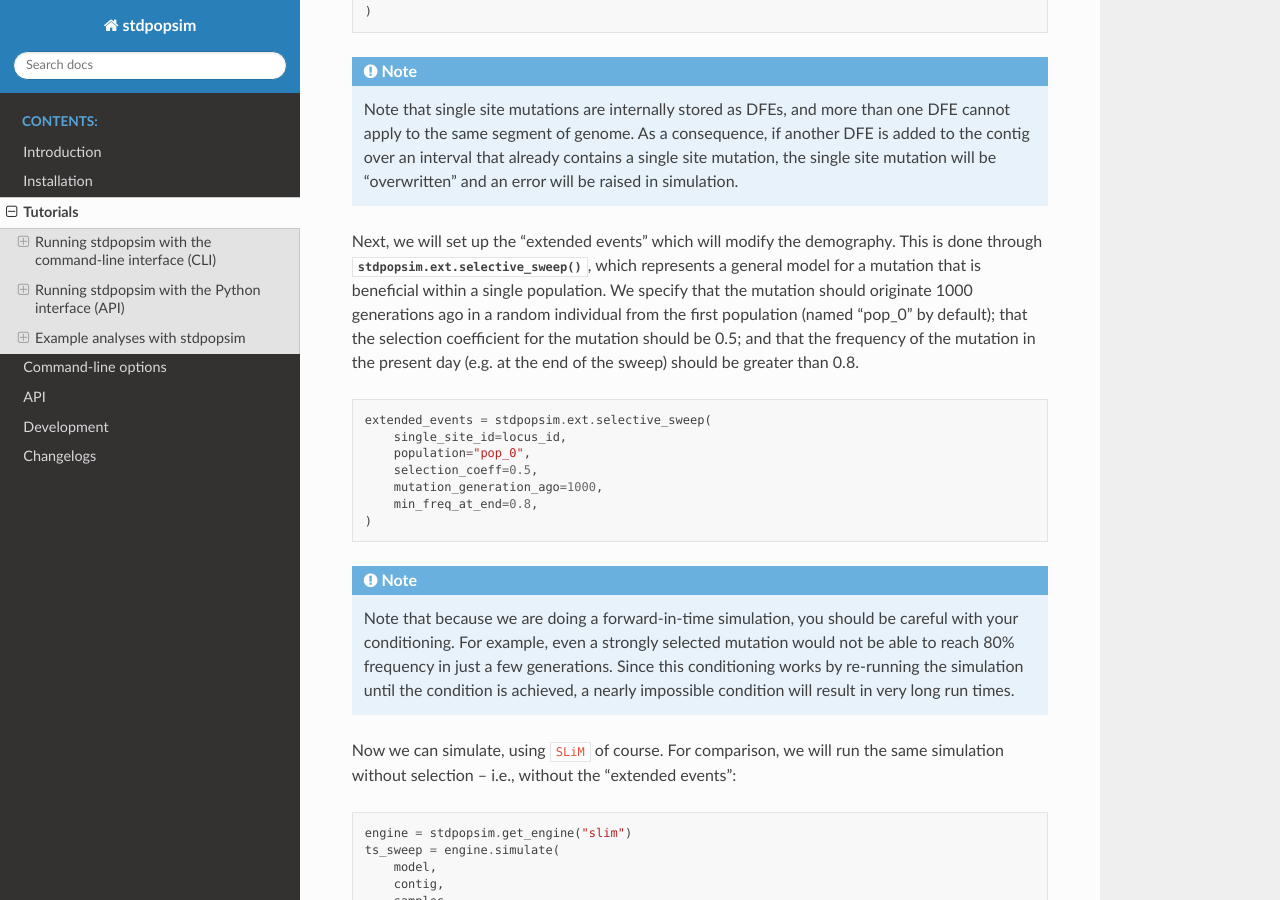
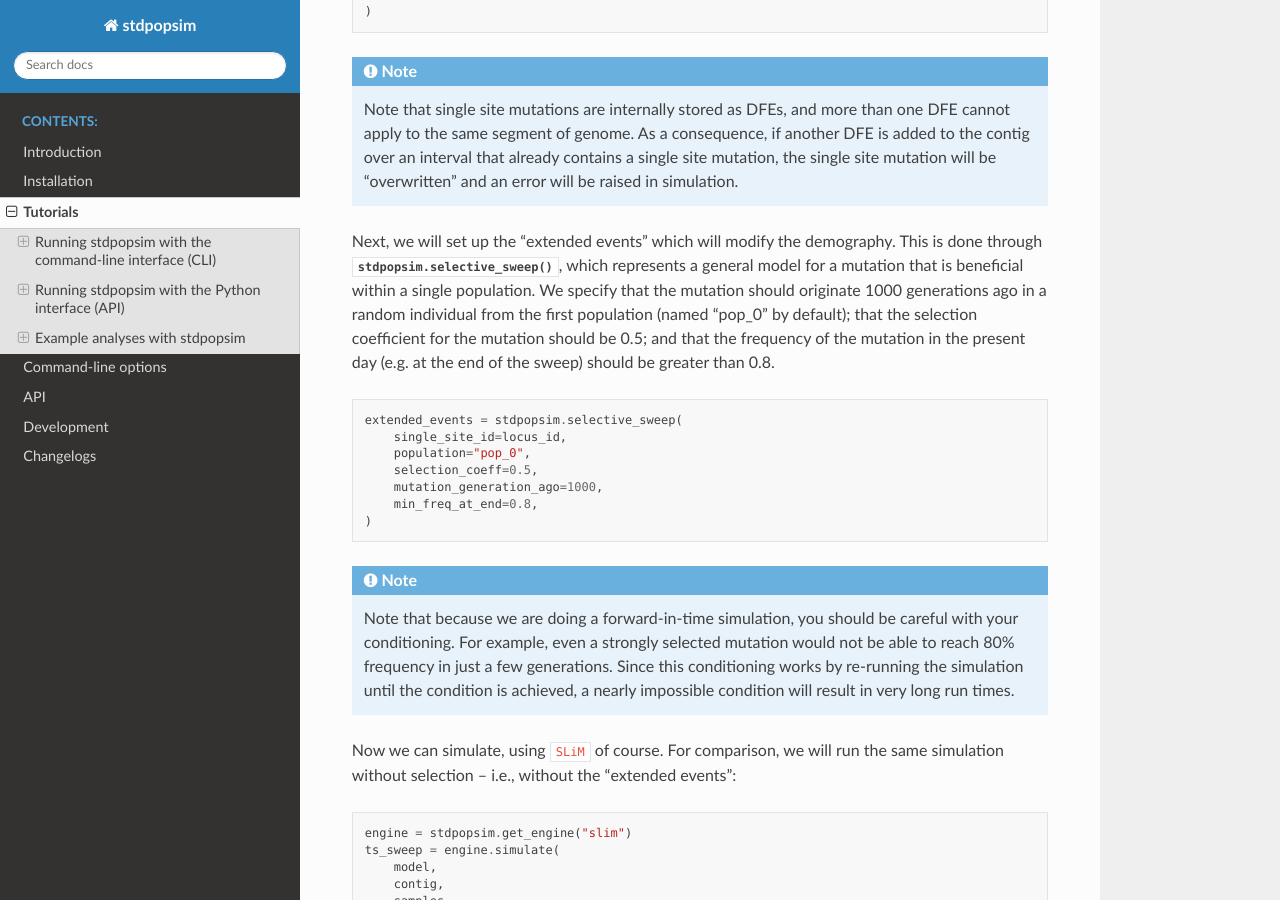
Before and after one commit to popsim-consortium/stdpopsim, a Sphinx documentation site: the page built from docs/tutorial.rst, in a window 1280 px wide and 900 px high, scrolled down 21963 px. Built offline with Sphinx 7.4.7 and the Read the Docs theme 2.0.0, drawn with Linux system fonts in a browser that asks for light colours; pages that are not in the unit, such as notebooks, are missing from menus.

Commit message:
Remove ext from docs

```diff
--- a/docs/selection_example.py
+++ b/docs/selection_example.py
@@ -62,7 +62,7 @@ def adaptive_introgression(seed):
     # generations before present.
     extended_events = [
         # Draw mutation in DenA.
-        stdpopsim.ext.DrawMutation(
+        stdpopsim.DrawMutation(
             time=T_mut,
             single_site_id=locus_id,
             population="DenA",
@@ -74,11 +74,11 @@ def adaptive_introgression(seed):
         # returned to the point where the mutation was introduced.
         # Conditioning should start one generation after T_mut (not at T_mut!),
         # to avoid checking for the mutation before SLiM can introduce it.
-        stdpopsim.ext.ConditionOnAlleleFrequency(
+        stdpopsim.ConditionOnAlleleFrequency(
             # Note: if T_mut ~= T_Den_split, then we end up with:
             #       GenerationAfter(T_mut) < T_Den_split,
             #       which will give an error due to "start_time < end_time".
-            start_time=stdpopsim.ext.GenerationAfter(T_mut),
+            start_time=stdpopsim.GenerationAfter(T_mut),
             end_time=T_Den_split,
             single_site_id=locus_id,
             population="DenA",
@@ -87,8 +87,8 @@ def adaptive_introgression(seed):
         ),
         # Denisovans split into DenA and Den1 at time T_Den_split,
         # so now we condition on having AF > 0 in Den1.
-        stdpopsim.ext.ConditionOnAlleleFrequency(
-            start_time=stdpopsim.ext.GenerationAfter(T_Den_split),
+        stdpopsim.ConditionOnAlleleFrequency(
+            start_time=stdpopsim.GenerationAfter(T_Den_split),
             end_time=T_mig,
             single_site_id=locus_id,
             population="Den1",
@@ -97,8 +97,8 @@ def adaptive_introgression(seed):
         ),
         # The Den1 lineage has migrants entering the Papaun lineage at T_mig,
         # so condition on AF > 0 in Papuans.
-        stdpopsim.ext.ConditionOnAlleleFrequency(
-            start_time=stdpopsim.ext.GenerationAfter(T_mig),
+        stdpopsim.ConditionOnAlleleFrequency(
+            start_time=stdpopsim.GenerationAfter(T_mig),
             end_time=0,
             single_site_id=locus_id,
             population="Papuan",
@@ -108,7 +108,7 @@ def adaptive_introgression(seed):
         # The mutation is positively selected in Papuans at T_sel.
         # Note that this will have no effect, unless/until a mutation with the
         # specified mutation_type_id is found in the population.
-        stdpopsim.ext.ChangeMutationFitness(
+        stdpopsim.ChangeMutationFitness(
             start_time=T_sel,
             end_time=0,
             single_site_id=locus_id,
@@ -117,7 +117,7 @@ def adaptive_introgression(seed):
             dominance_coeff=0.5,
         ),
         # Condition on AF > 0.05 in Papuans at the end of the simulation.
-        stdpopsim.ext.ConditionOnAlleleFrequency(
+        stdpopsim.ConditionOnAlleleFrequency(
             start_time=0,
             end_time=0,
             single_site_id=locus_id,
--- a/docs/tutorial.rst
+++ b/docs/tutorial.rst
@@ -1070,7 +1070,7 @@ resulting simulation:
 .. code-block:: python
 
     selection_coeffs = [
-        stdpopsim.ext.selection_coeff_from_mutation(ts, mut) for mut in ts.mutations()
+        stdpopsim.selection_coeff_from_mutation(ts, mut) for mut in ts.mutations()
     ]
     num_neutral = sum([s == 0 for s in selection_coeffs])
     print(
@@ -1131,7 +1131,7 @@ We'll count up the number of neutral and deleterious mutations in the three regi
         region = np.digitize(site.position, gene_interval.flatten())
         for mut in site.mutations:
             selection_coeffs[region].append(
-                stdpopsim.ext.selection_coeff_from_mutation(ts, mut)
+                stdpopsim.selection_coeff_from_mutation(ts, mut)
             )
 
     for region, coeffs in enumerate(selection_coeffs):
@@ -1292,7 +1292,7 @@ frequency :math:`1 / 2N`.
     "overwritten" and an error will be raised in simulation.
 
 Next, we will set up the "extended events" which will modify the demography.
-This is done through :func:`stdpopsim.ext.selective_sweep`, which represents a
+This is done through :func:`stdpopsim.selective_sweep`, which represents a
 general model for a mutation that is beneficial within a single population.  We
 specify that the mutation should originate 1000 generations ago in a random
 individual from the first population (named "pop_0" by default); that the
@@ -1302,7 +1302,7 @@ greater than 0.8.
 
 .. code-block:: python
 
-    extended_events = stdpopsim.ext.selective_sweep(
+    extended_events = stdpopsim.selective_sweep(
         single_site_id=locus_id,
         population="pop_0",
         selection_coeff=0.5,
```
